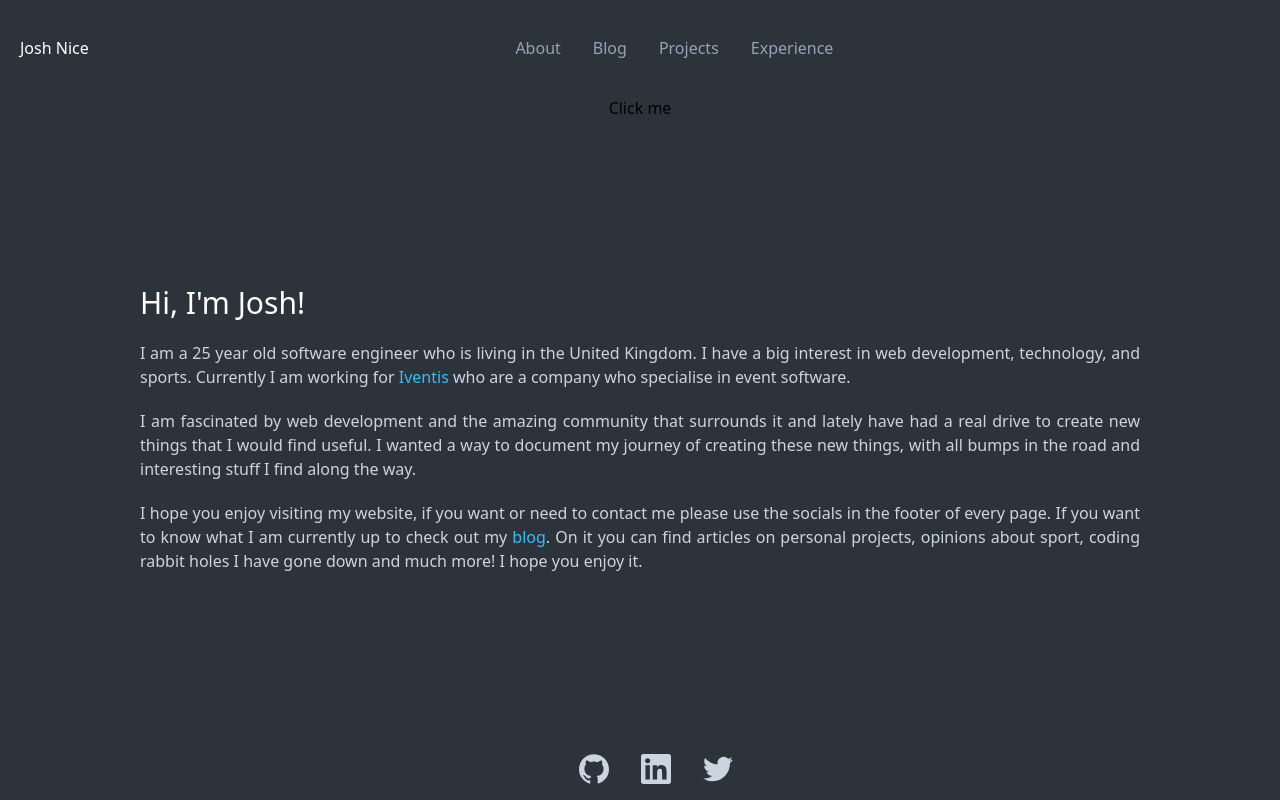
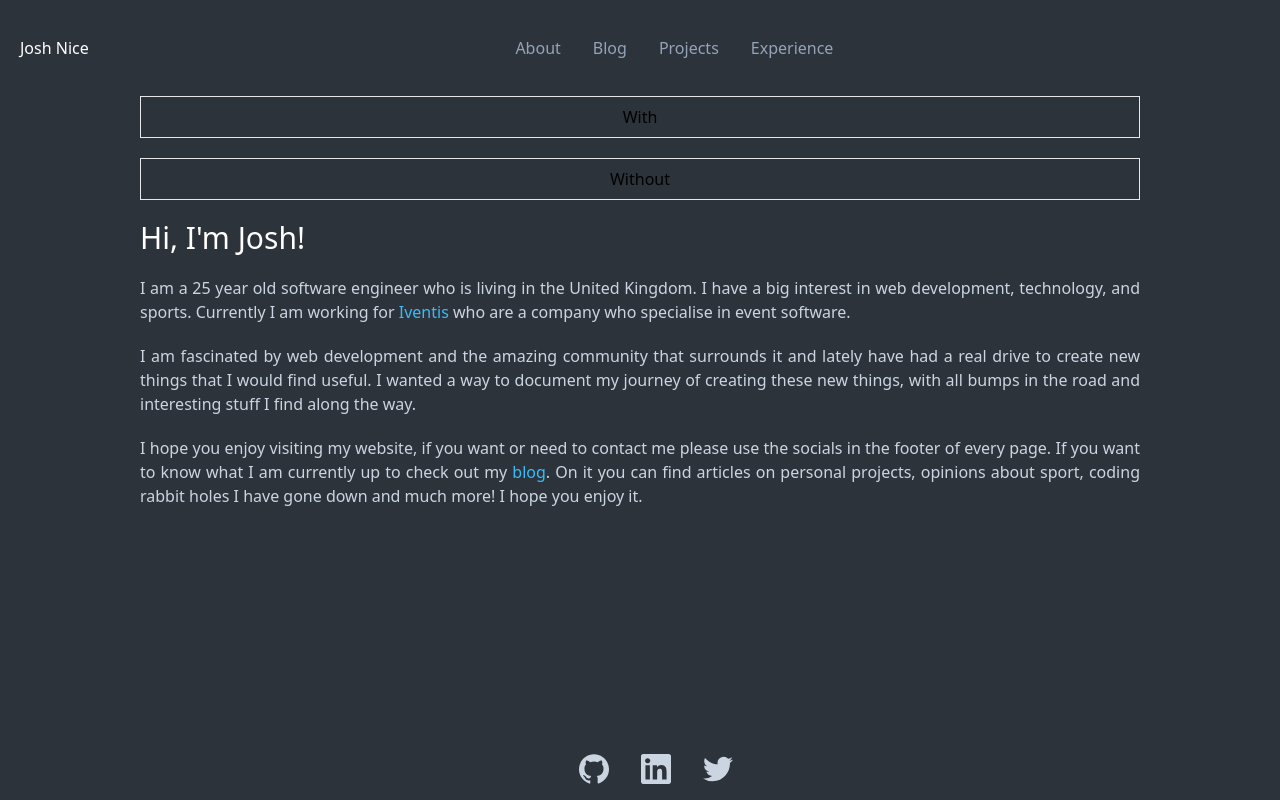
Before and after one commit to joshnice/blog, a React (Vite) app in the folder frontend/: page / in a window 1280 px wide. Built offline with nearby package versions, Linux system fonts and the light colour scheme.

Commit message:
working when deployed

```diff
--- a/frontend/index.html
+++ b/frontend/index.html
@@ -5,7 +5,8 @@
     <link rel="icon" type="image/svg+xml" href="/vite.svg" />
     <meta name="viewport" content="width=device-width, initial-scale=1.0" />
 
-    <script type="text/javascript" src="https://7587a9016aca.eu-west-2.captcha-sdk.awswaf.com/7587a9016aca/jsapi.js" defer></script>
+    <script type="text/javascript" src="https://7587a9016aca.eu-west-2.sdk.awswaf.com/7587a9016aca/6105e0542328/challenge.js" defer></script>
+
 
     <title>Josh Nice</title>
   </head>
--- a/frontend/src/pages/home.tsx
+++ b/frontend/src/pages/home.tsx
@@ -13,21 +13,42 @@ export const HomePage: FunctionComponent = () => {
         navigate(blogPage.path);
     }
 
-    const handleClick = async () => {
-        const output =  await AwsWafIntegration.fetch(`${apiUrl}/health_check`, {
+    const handleClickWith = async () => {
+
+        const token = await window.AwsWafIntegration.getToken();
+
+        console.log("token", token);
+
+        const healthCheck = await window.AwsWafIntegration.fetch(`${apiUrl}/health_check`, {
             method: "POST",
             headers: {
-                "Content-Type": "application/json",
-                credentials: "include"
+                mode: "no-cors"
             }
-        });
-        console.log("Output", output);
+        }).catch((err) => {
+            console.log("err", err);
+        })
+        console.log("healthCheck", healthCheck);
+    }
+
+
+    const handleClickWithOut = async () => {
+        const healthCheck = await fetch(`${apiUrl}/health_check`, {
+            method: "POST",
+            headers: {
+                mode: "no-cors"
+            }
+        }).catch((err) => {
+            console.log("err", err);
+        })
+        console.log("healthCheck", healthCheck);
     }
 
     return (
         <PageContainer>
-            <button onClick={handleClick}>Click me</button>
             <div className="flex flex-col gap-5">
+            <button className="p-2 border" onClick={handleClickWith}>With</button>
+            <button className="p-2 border" onClick={handleClickWithOut}>Without</button>
+
                 <Header>Hi, I'm Josh!</Header>
                 <Text>I am a 25 year old software engineer who is living in the United Kingdom. I have a big interest in web development, technology, and sports. Currently I am working for <Link href="https://www.iventis.co.uk/" newTab>Iventis</Link> who are a company who specialise in event software.</Text>
                 <Text> I am fascinated by web development and the amazing community that surrounds it and lately have had a real drive to create new things that I would find useful. I wanted a way to document my journey of creating these new things, with all bumps in the road and interesting stuff I find along the way. </Text>
```
Also changed, not shown: frontend/global.d.ts (+10 -5 lines).
